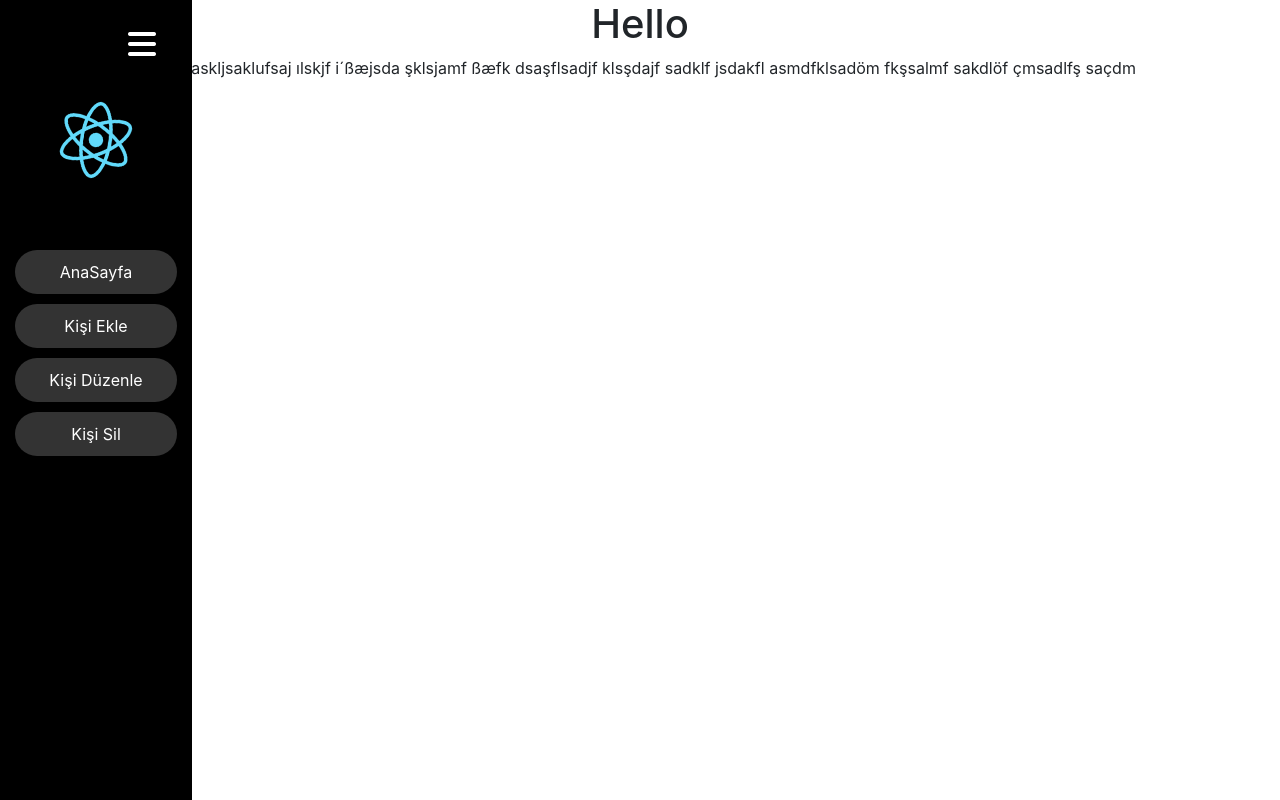
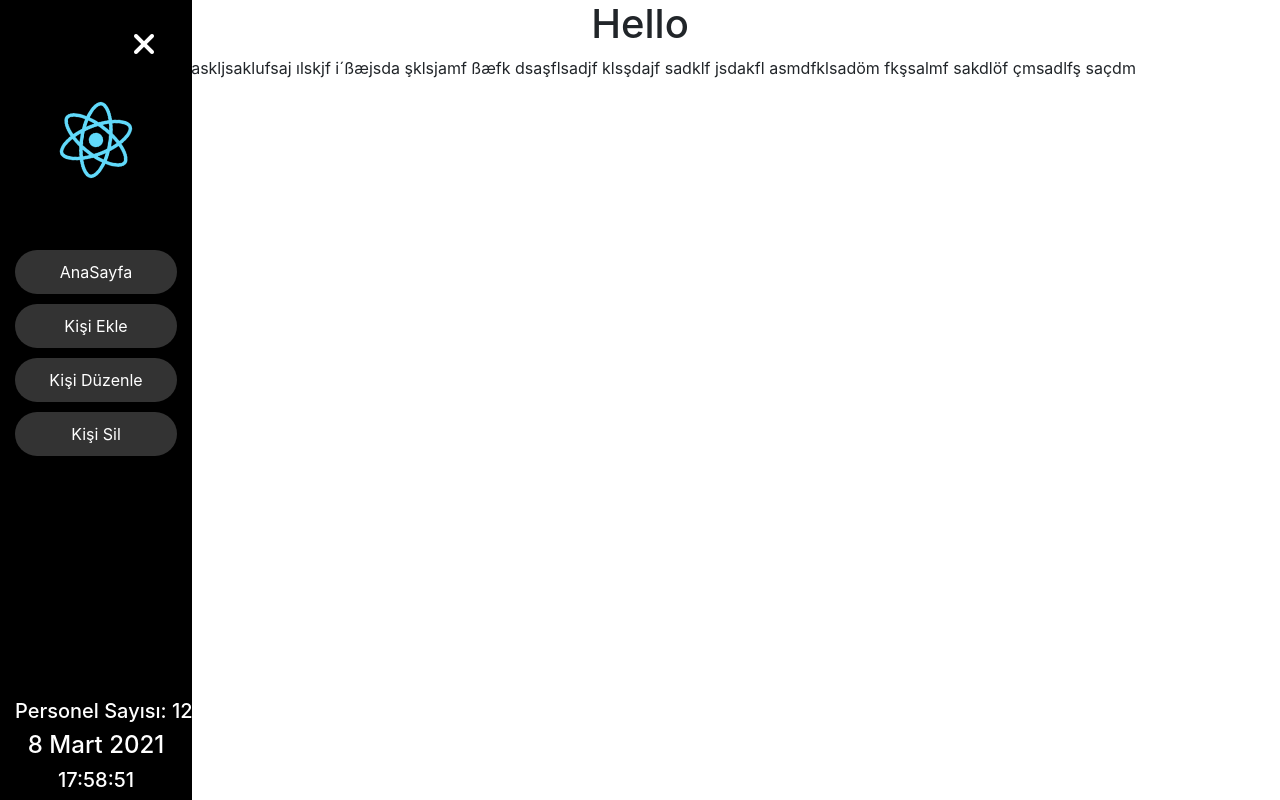
Before and after one commit to OmBayus/company-employees, a React (Create React App) app in the folder client/: page / in a window 1280 px wide. Built offline with nearby package versions, Linux system fonts and the light colour scheme.

Commit message:
Added Nav-footer

```diff
--- a/client/src/Components/Navbar/Navbar.css
+++ b/client/src/Components/Navbar/Navbar.css
@@ -117,3 +117,11 @@
       opacity: 0.7;
       text-decoration: none;
 }
+
+.nav-footer{
+      position:absolute;
+      bottom: 0;
+      text-align: center;
+      color: #fff;
+      white-space: nowrap!important;
+}
--- a/client/src/Components/Navbar/Navbar.jsx
+++ b/client/src/Components/Navbar/Navbar.jsx
@@ -1,9 +1,39 @@
-import React, { useState } from "react"
+import React, { useEffect, useState } from "react"
 import {Container} from "react-bootstrap"
 
 import logo from "./logo512.png"
 
 import "./Navbar.css"
+var min = new Date().getMinutes()
+var hour = new Date().getHours()
+var second = new Date().getSeconds()
+const Tarih = ()=>{
+      const [saat,setSaat] = useState(hour+":"+min+":"+second)
+
+      useEffect(()=>{
+
+            setInterval(()=>{
+                  var min = new Date().getMinutes()
+                  var hour = new Date().getHours()
+                  var second = new Date().getSeconds()
+                  setSaat(hour+":"+min+":"+second)
+            },1000)
+
+      },[])
+
+      var tarih = new Date();
+      var months = ["Ocak","Şubat","Mart","Nisan","Mayıs","Haziran","Temmuz","Ağustos","Eylül","Ekim","Kasım","Aralık"];
+      return(
+            <div>
+                  <h4>
+                        {tarih.getDate()}{' '}
+                        {months[tarih.getMonth()]}{' '}
+                        {tarih.getFullYear()}
+                  </h4>
+                  <h5>{saat}</h5>
+            </div>
+      )
+}
 
 const Navbar = ()=>{
       const [isOpen,setIsOpen] = useState(true)
@@ -14,18 +44,23 @@ const Navbar = ()=>{
             <div>
                   {!isOpen && <button onClick={handleNav} className="nav-open-btn"><i class="fas fa-bars"></i></button>}
                   <div id="navbar" className={isOpen ? "nav_open" : "nav_close"}>
-                        <button onClick={handleNav} className="navbar-btn"><i class="fas fa-bars"></i></button>
+                        <button onClick={handleNav} className="navbar-btn"><i class="fas fa-times"></i></button>
                         <div className="navbar-logo">
                               <div><img src={logo} alt="logo" className="navbar-logo-img" /></div>
                         </div>
                         <Container>
-                        <ul className="navbar-ul">
-                              <li><a href="/">AnaSayfa</a></li>
-                              <li><a href="/" nowrap>Kişi Ekle</a></li>
-                              <li><a href="/">Kişi Düzenle</a></li>
-                              <li><a href="/">Kişi Sil</a></li>
-                        </ul>
+                              <ul className="navbar-ul">
+                                    <li><a href="/">AnaSayfa</a></li>
+                                    <li><a href="/">Kişi Ekle</a></li>
+                                    <li><a href="/">Kişi Düzenle</a></li>
+                                    <li><a href="/">Kişi Sil</a></li>
+                              </ul>
                         </Container>
+                        <Container className="nav-footer">
+                              <h5>Personel Sayısı: 120</h5>
+                              <Tarih/>
+                        </Container>
+
                   </div>
             </div>
       )
```
